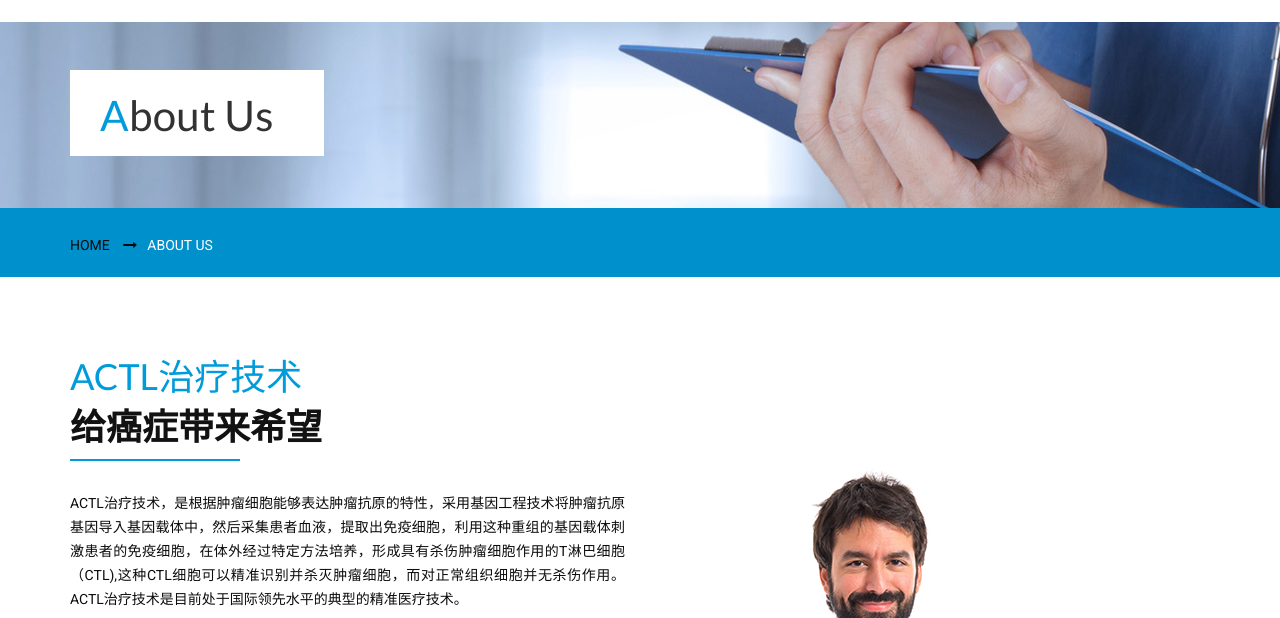
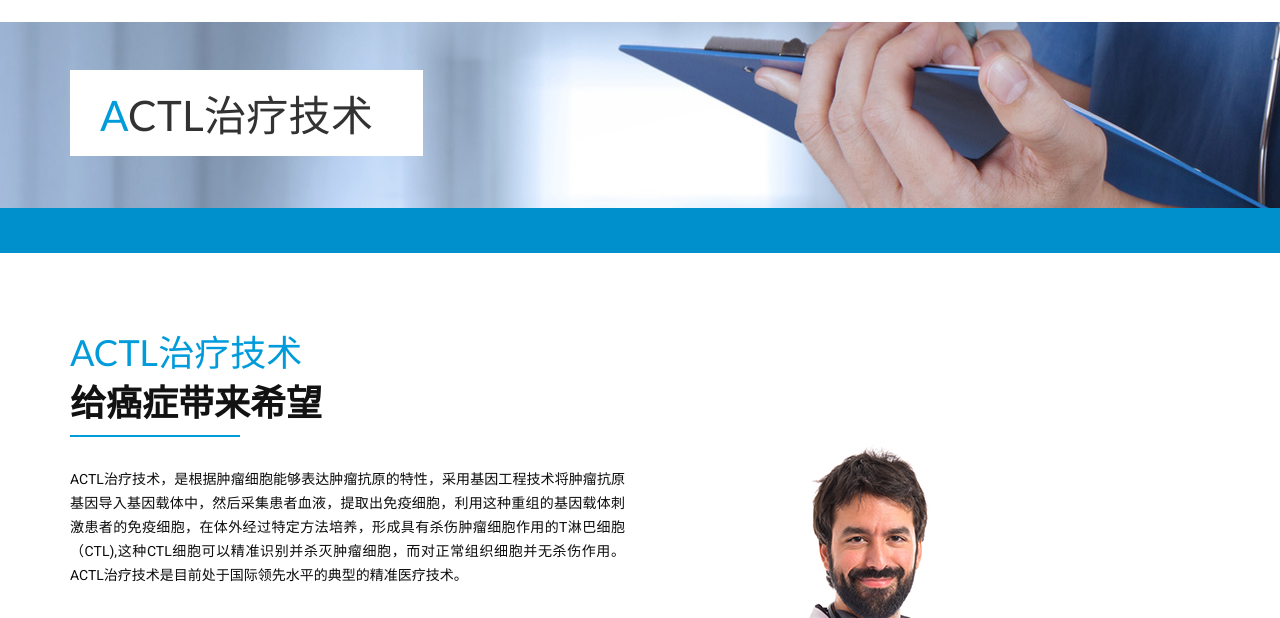
Before and after one commit to luangxiao/lidarhealth, a plain HTML site: page actl.html in a window 1280 px wide. Shown: the part 133-751 px from the top of the page. Drawn offline with Linux system fonts and the light colour scheme.

Commit message:
改标题

```diff
--- a/about.html
+++ b/actl.html
@@ -96,18 +96,18 @@
 	<!-- End Header Area -->
 	<div class="main-banner one">
 		<div class="container">
-			<h2><span>About Us</span></h2>
+			<h2><span>ACTL治疗技术</span></h2>
 		</div>
 	</div>
 	<!-- End Page Banner Area -->
 	<!-- Start Breadcrumb Area -->
 	<div class="breadcrumb">
-		<div class="container">
+<!-- 		<div class="container">
 			<ul class="list-unstyled list-inline">
 				<li><a href="index.html">Home</a></li>
 				<li class="active">About Us</li>
 			</ul>
-		</div>
+		</div> -->
 	</div>
 	<!-- End Breadcrumb Area -->
 	<!-- Start Main Container Area -->
```
